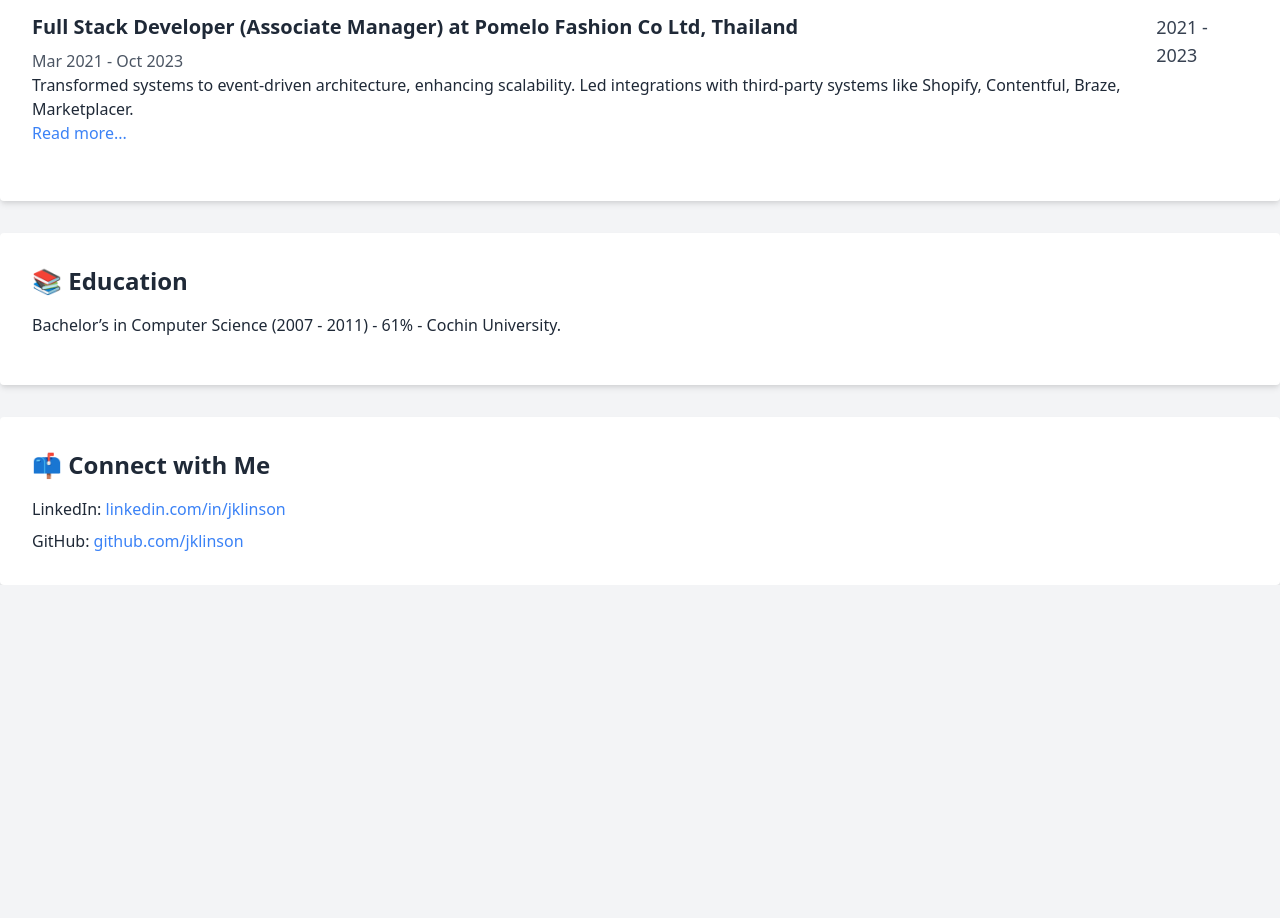
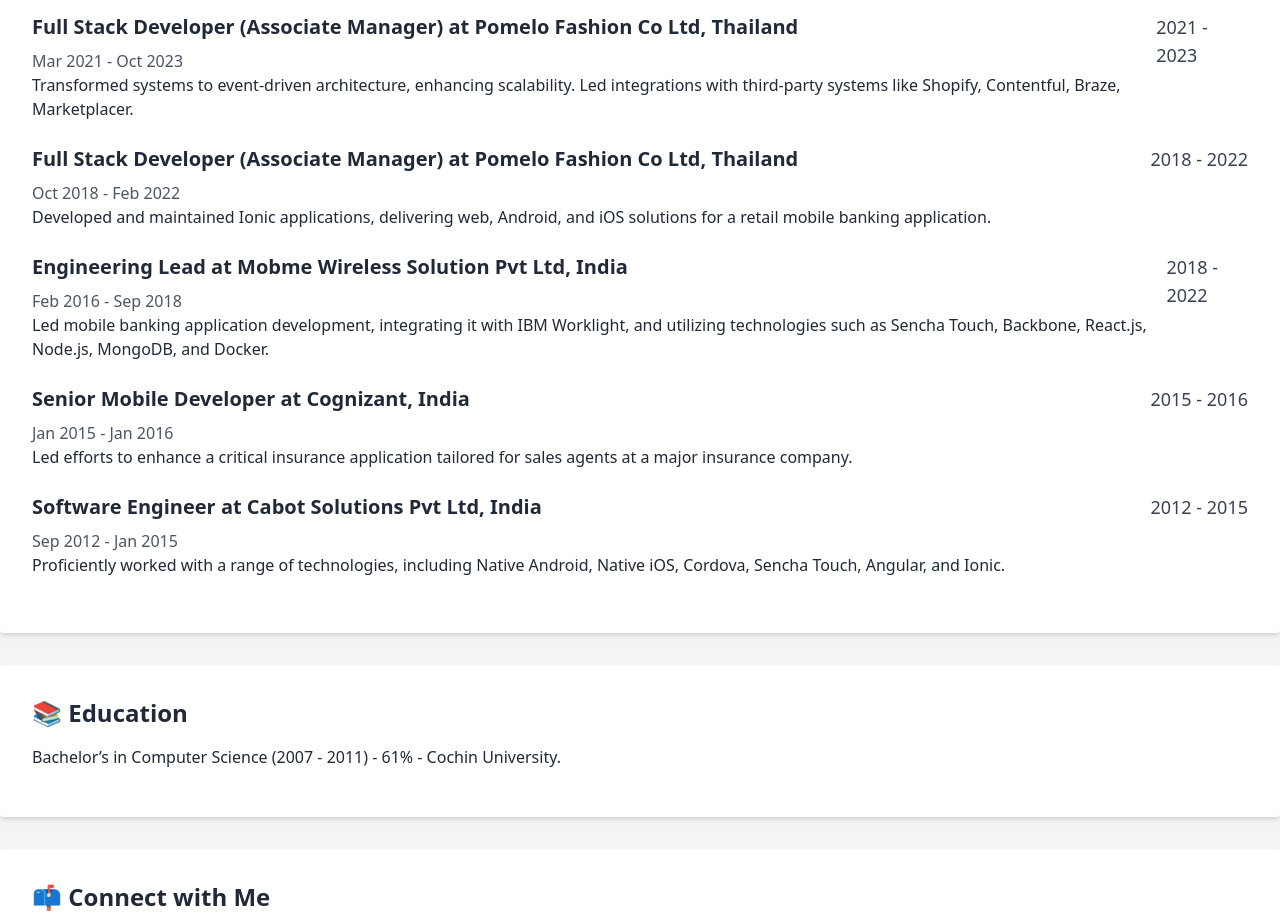
Before and after one commit to jklinson/github.io, a plain HTML site: page index.html in a window 1280 px wide. Shown: the part 803-1721 px from the top of the page. Before the commit the page ends 1388 px from the top, so only its background shows below. Drawn offline with nearby package versions, Linux system fonts and the light colour scheme.

Commit message:
Added timeline items

```diff
--- a/index.html
+++ b/index.html
@@ -49,11 +49,46 @@
           <h3 class="text-xl font-semibold mb-2">Full Stack Developer (Associate Manager) at Pomelo Fashion Co Ltd, Thailand</h3>
           <p class="text-gray-600">Mar 2021 - Oct 2023</p>
           <p>Transformed systems to event-driven architecture, enhancing scalability. Led integrations with third-party systems like Shopify, Contentful, Braze, Marketplacer.</p>
-          <p class="text-blue-500"><a href="#">Read more...</a></p>
         </div>
         <div class="text-gray-700 text-lg">2021 - 2023</div>
       </div>
-      <!-- Add more timeline items as needed -->
+
+      <div class="flex justify-between mb-6">
+        <div class="flex-grow">
+          <h3 class="text-xl font-semibold mb-2">Full Stack Developer (Associate Manager) at Pomelo Fashion Co Ltd, Thailand</h3>
+          <p class="text-gray-600">Oct 2018 - Feb 2022</p>
+          <p>Developed and maintained Ionic applications, delivering web, Android, and iOS solutions for a retail mobile banking application.</p>
+        </div>
+        <div class="text-gray-700 text-lg">2018 - 2022</div>
+      </div>
+
+      <div class="flex justify-between mb-6">
+        <div class="flex-grow">
+          <h3 class="text-xl font-semibold mb-2">Engineering Lead at Mobme Wireless Solution Pvt Ltd, India</h3>
+          <p class="text-gray-600">Feb 2016 - Sep 2018</p>
+          <p>Led mobile banking application development, integrating it with IBM Worklight, and utilizing technologies such as Sencha Touch, Backbone, React.js, Node.js, MongoDB, and Docker.</p>
+        </div>
+        <div class="text-gray-700 text-lg">2018 - 2022</div>
+      </div>
+
+      <div class="flex justify-between mb-6">
+        <div class="flex-grow">
+          <h3 class="text-xl font-semibold mb-2">Senior Mobile Developer at Cognizant, India</h3>
+          <p class="text-gray-600">Jan 2015 - Jan 2016</p>
+          <p>Led efforts to enhance a critical insurance application tailored for sales agents at a major insurance company.</p>
+        </div>
+        <div class="text-gray-700 text-lg">2015 - 2016</div>
+      </div>
+
+      <div class="flex justify-between mb-6">
+        <div class="flex-grow">
+          <h3 class="text-xl font-semibold mb-2">Software Engineer at Cabot Solutions Pvt Ltd, India</h3>
+          <p class="text-gray-600">Sep 2012 - Jan 2015</p>
+          <p>Proficiently worked with a range of technologies, including Native Android, Native iOS, Cordova, Sencha Touch, Angular, and Ionic.</p>
+        </div>
+        <div class="text-gray-700 text-lg">2012 - 2015</div>
+      </div>
+
 
     </section>
 
```
